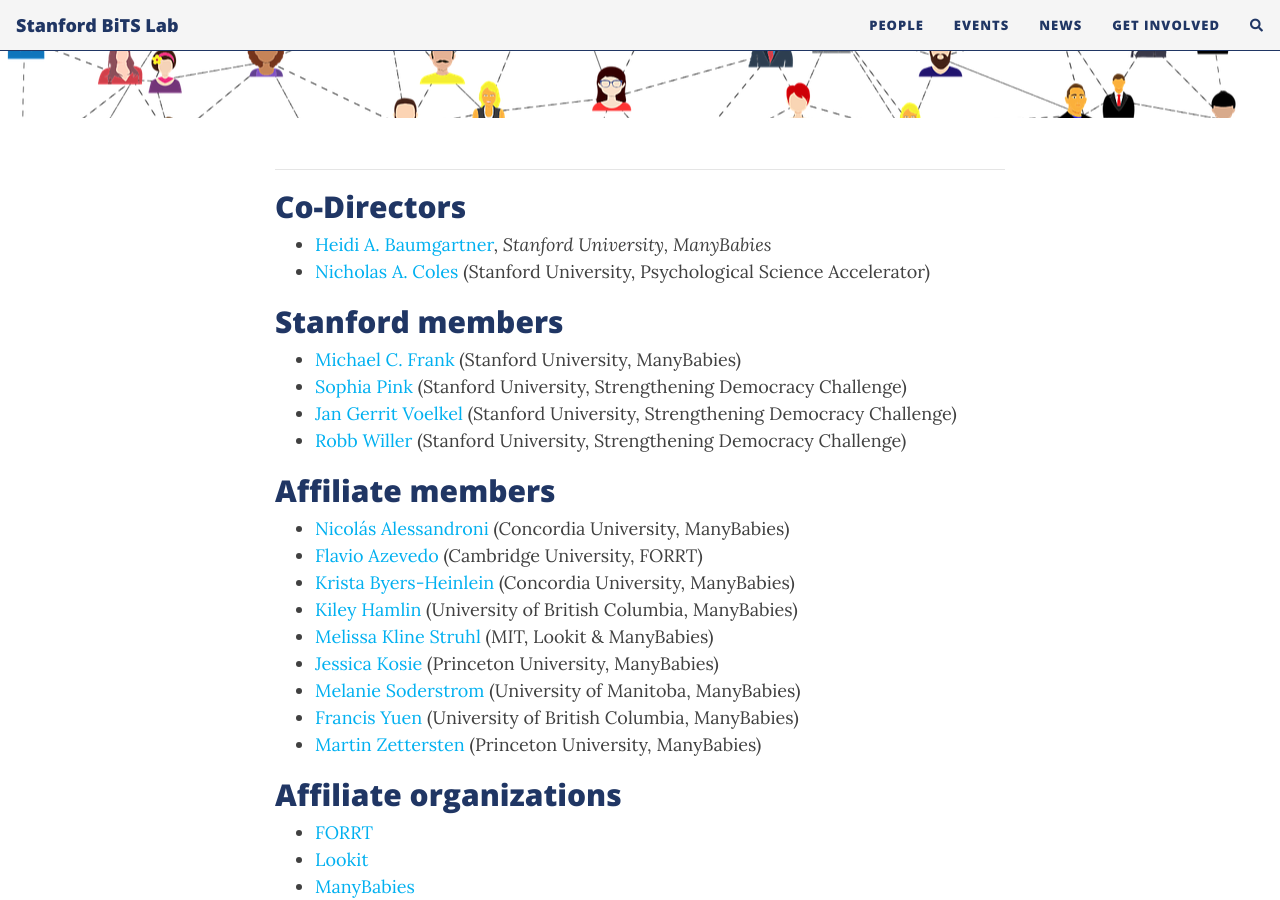
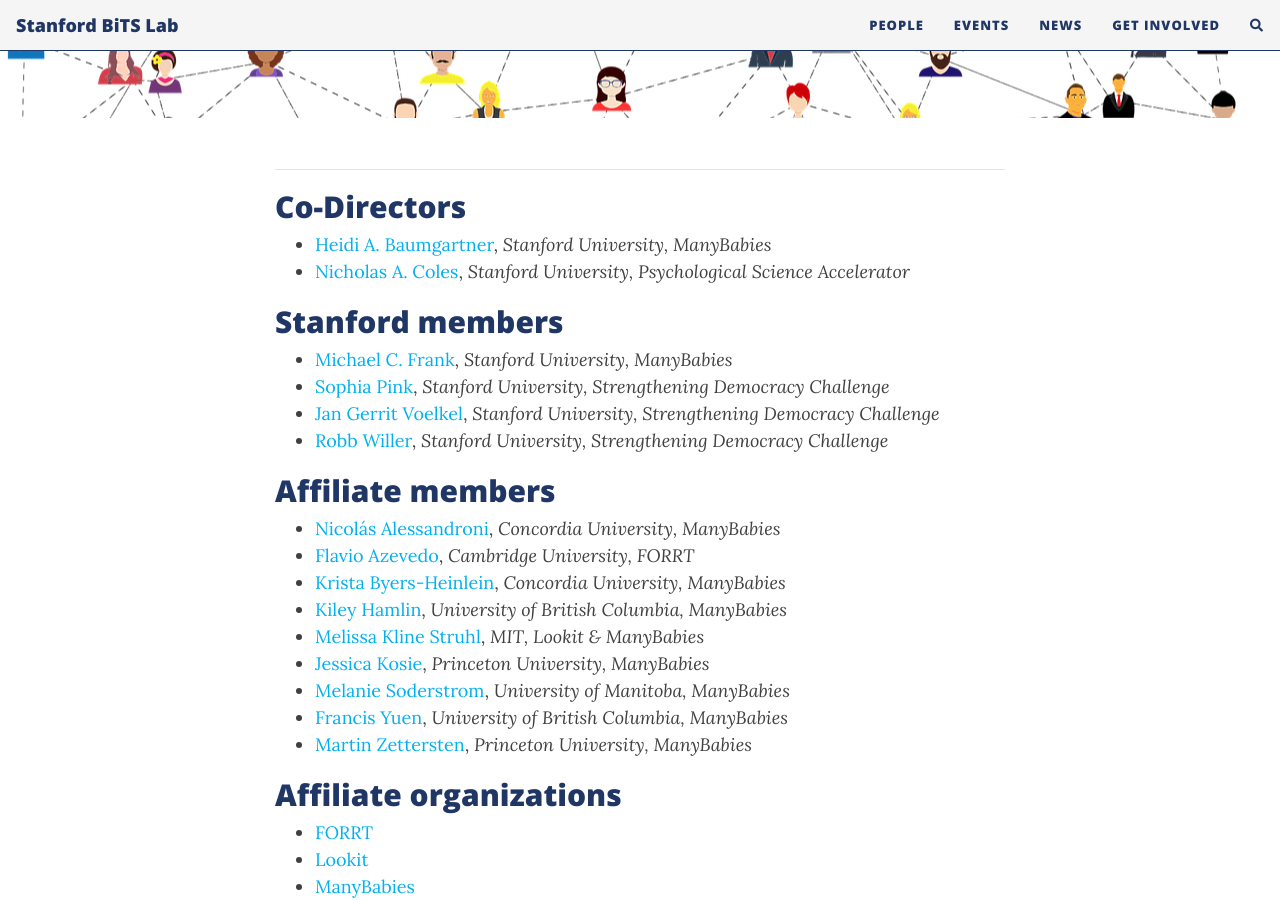
Before and after one commit to heidibaum/bigteamsciencelab.github.io, a Jekyll site: the page built from people.md, in a window 1280 px wide and 900 px high, scrolled down 369 px. Built offline with Jekyll 4.4.1, drawn with Linux system fonts in a browser that asks for light colours; nearby versions of some CDN libraries; comment, search, counter and statistics services are not loaded.

```diff
--- a/people.md
+++ b/people.md
@@ -9,24 +9,24 @@ cover-img: /assets/img/people_blank.png
 
 ## Co-Directors
 * [Heidi A. Baumgartner](https://profiles.stanford.edu/heidi-baumgartner), *Stanford University, ManyBabies*
-* [Nicholas A. Coles](https://hai.stanford.edu/people/nicholas-coles) (Stanford University, Psychological Science Accelerator)
+* [Nicholas A. Coles](https://hai.stanford.edu/people/nicholas-coles), *Stanford University, Psychological Science Accelerator*
 
 ## Stanford members
-* [Michael C. Frank](https://web.stanford.edu/~mcfrank/) (Stanford University, ManyBabies)
-* [Sophia Pink](http://www.sophiapink.com) (Stanford University, Strengthening Democracy Challenge)
-* [Jan Gerrit Voelkel](https://sociology.stanford.edu/people/jan-gerrit-voelkel) (Stanford University, Strengthening Democracy Challenge)
-* [Robb Willer](https://sociology.stanford.edu/people/robb-willer) (Stanford University, Strengthening Democracy Challenge)
+* [Michael C. Frank](https://web.stanford.edu/~mcfrank/), *Stanford University, ManyBabies*
+* [Sophia Pink](http://www.sophiapink.com), *Stanford University, Strengthening Democracy Challenge*
+* [Jan Gerrit Voelkel](https://sociology.stanford.edu/people/jan-gerrit-voelkel), *Stanford University, Strengthening Democracy Challenge*
+* [Robb Willer](https://sociology.stanford.edu/people/robb-willer), *Stanford University, Strengthening Democracy Challenge*
 
 ## Affiliate members
-* [Nicolás Alessandroni](http://infantresearch.ca/team) (Concordia University, ManyBabies)
-* [Flavio Azevedo](http://flavioazevedo.com/about) (Cambridge University, FORRT)
-* [Krista Byers-Heinlein](https://www.concordia.ca/artsci/psychology/faculty.html?fpid=krista-byers-heinlein) (Concordia University, ManyBabies)
-* [Kiley Hamlin](https://psych.ubc.ca/profile/kiley-hamlin/) (University of British Columbia, ManyBabies)
-* [Melissa Kline Struhl](http://www.melissaklinestruhl.com) (MIT, Lookit & ManyBabies)
-* [Jessica Kosie](https://jkosie.github.io) (Princeton University, ManyBabies)
-* [Melanie Soderstrom](https://home.cc.umanitoba.ca/~soderstr/) (University of Manitoba, ManyBabies)
-* [Francis Yuen](https://cic.psych.ubc.ca/) (University of British Columbia, ManyBabies)
-* [Martin Zettersten](https://mzettersten.github.io) (Princeton University, ManyBabies)
+* [Nicolás Alessandroni](http://infantresearch.ca/team), *Concordia University, ManyBabies*
+* [Flavio Azevedo](http://flavioazevedo.com/about), *Cambridge University, FORRT*
+* [Krista Byers-Heinlein](https://www.concordia.ca/artsci/psychology/faculty.html?fpid=krista-byers-heinlein), *Concordia University, ManyBabies*
+* [Kiley Hamlin](https://psych.ubc.ca/profile/kiley-hamlin/), *University of British Columbia, ManyBabies*
+* [Melissa Kline Struhl](http://www.melissaklinestruhl.com), *MIT, Lookit & ManyBabies*
+* [Jessica Kosie](https://jkosie.github.io), *Princeton University, ManyBabies*
+* [Melanie Soderstrom](https://home.cc.umanitoba.ca/~soderstr/), *University of Manitoba, ManyBabies*
+* [Francis Yuen](https://cic.psych.ubc.ca/), *University of British Columbia, ManyBabies*
+* [Martin Zettersten](https://mzettersten.github.io), *Princeton University, ManyBabies*
 
 
 ## Affiliate organizations
```
